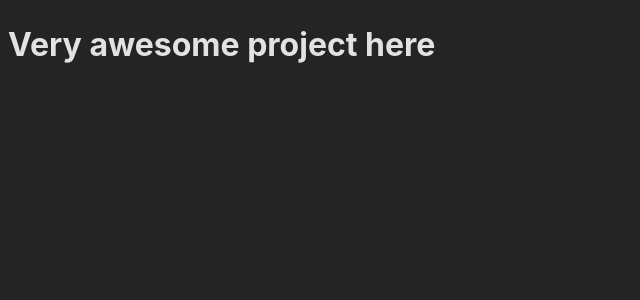
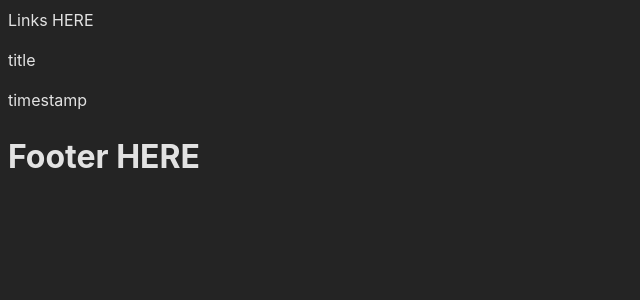
Before and after one commit to DaneVN/CS20240232_FTO2407_GroupB_DanevanNiekerk_DJS11, a React (Vite) app: page / in a window 1280 px wide. Shown: the top 300 px of the page, without its empty margins (0-640 px from the left). Built offline with nearby package versions, Linux system fonts and the light colour scheme.

Commit message:
Basic Pages and UI Components Added

```diff
--- a/src/App.jsx
+++ b/src/App.jsx
@@ -1,10 +1,14 @@
 import "./index.css";
+import { BrowserRouter, Routes, Route } from "react-router-dom";
+import Layout from "./assets/components/Layout";
 
 function App() {
   return (
-    <>
-      <h1>Very awesome project here</h1>
-    </>
+    <BrowserRouter>
+      <Routes>
+        <Route path="/" element={<Layout />}></Route>
+      </Routes>
+    </BrowserRouter>
   );
 }
 
--- /dev/null
+++ b/src/assets/components/Footer.jsx
@@ -0,0 +1,7 @@
+//eslint-disable-next-line
+import React from "react";
+
+function Footer() {
+  return <h1>Footer HERE</h1>;
+}
+export default Footer;
--- /dev/null
+++ b/src/assets/components/Header.jsx
@@ -0,0 +1,9 @@
+//eslint-disable-next-line
+import React from "react";
+// import { Link } from "react-router-dom";
+
+function Header() {
+  return <nav>Links HERE</nav>;
+}
+
+export default Header;
--- /dev/null
+++ b/src/assets/components/Layout.jsx
@@ -0,0 +1,21 @@
+//eslint-disable-next-line
+import React from "react";
+import { Outlet } from "react-router-dom";
+import Header from "./Header";
+import ProgressBar from "./ProgressBar";
+import Footer from "./Footer";
+
+function Layout() {
+  return (
+    <div className="site-wrapper">
+      <Header />
+      <main>
+        <Outlet />
+      </main>
+      <ProgressBar />
+      <Footer />
+    </div>
+  );
+}
+
+export default Layout;
--- /dev/null
+++ b/src/assets/components/ProgressBar.jsx
@@ -0,0 +1,13 @@
+//eslint-disable-next-line
+import React from "react";
+
+function ProgressBar() {
+  return (
+    <>
+      <p>title</p>
+      <div id="controls"></div>
+      <p>timestamp</p>
+    </>
+  );
+}
+export default ProgressBar;
```
Also changed, not shown: src/assets/pages/Home.jsx (added, +11 -0 lines), src/assets/pages/Season.jsx (added, +12 -0 lines), src/assets/pages/Show.jsx (added, +11 -0 lines), 1 other file (tests, documents, lock files or other folders).
